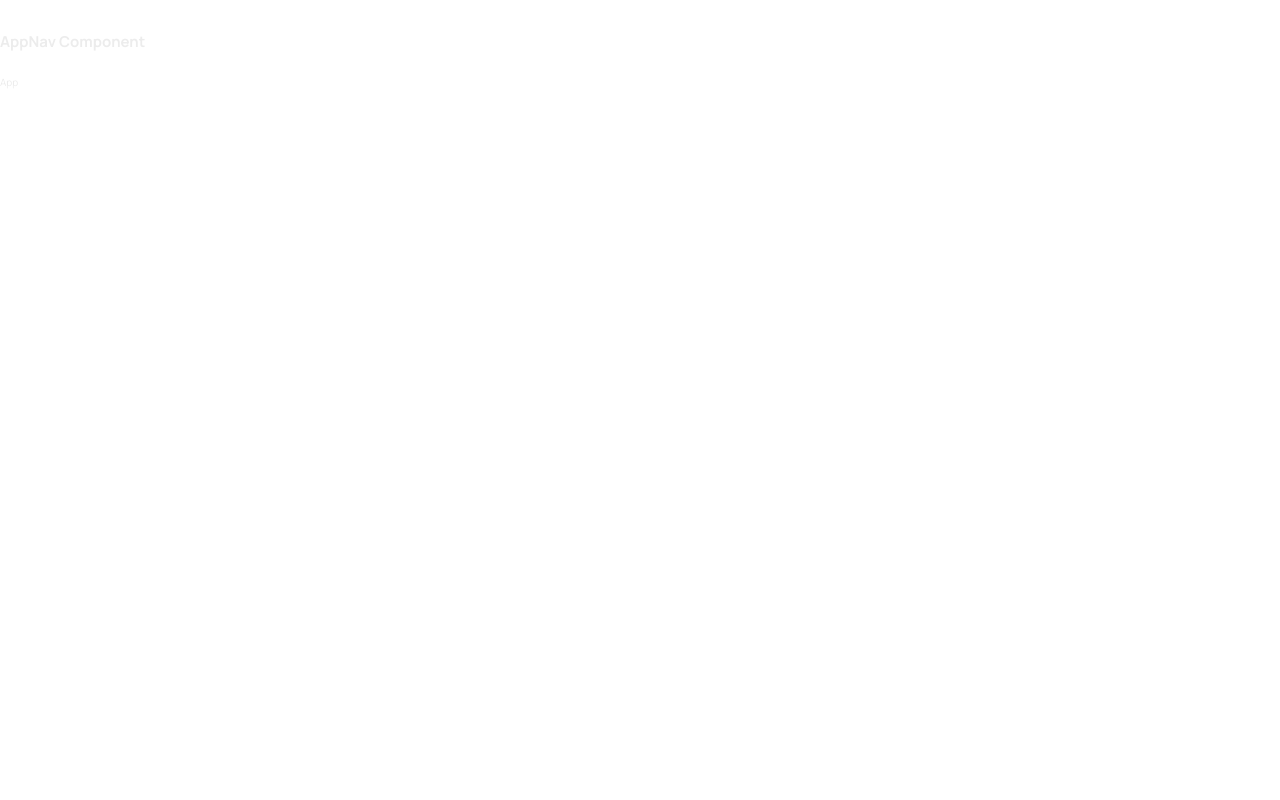
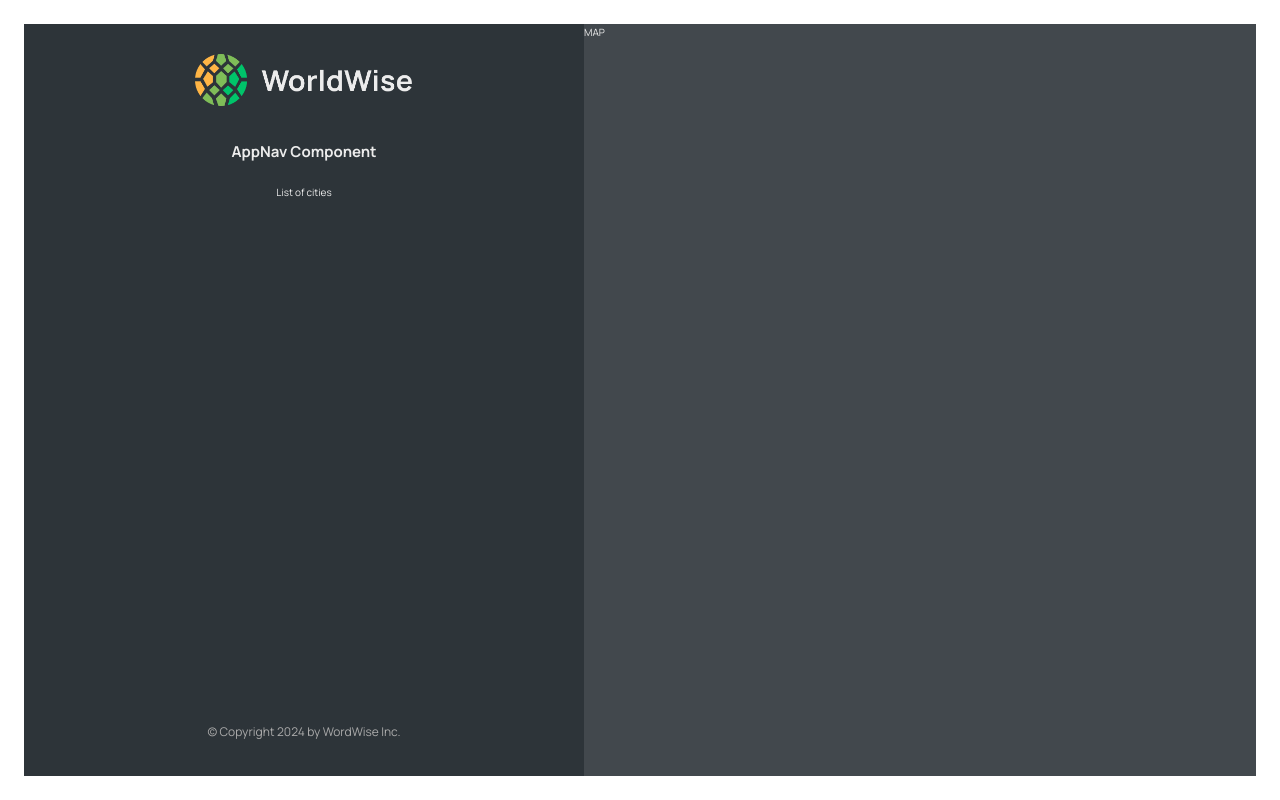
Before and after one commit to 005Dikshant/React-Development, a React (Vite) app in the folder worldwise/: page /app in a window 1280 px wide. Built offline with nearby package versions, Linux system fonts and the light colour scheme.

Commit message:
Adding Map and sidebar component
Keytake aways:

1. Adding Map & Footer to current AppLayout and then calling AppNav from the sidebar

<AppLayout>
      <SideBar>
             <Logo>
             <AppNav>
      <Map>

```diff
--- /dev/null
+++ b/worldwise/src/components/Footer.jsx
@@ -0,0 +1,12 @@
+import React from "react";
+import styles from "./Footer.module.css";
+
+export default function Footer() {
+  return (
+    <footer className={styles.footer}>
+      <p className={styles.copyright}>
+        &copy; Copyright {new Date().getFullYear()} by WordWise Inc.
+      </p>
+    </footer>
+  );
+}
--- /dev/null
+++ b/worldwise/src/components/Footer.module.css
@@ -0,0 +1,8 @@
+.footer {
+  margin-top: auto;
+}
+
+.copyright {
+  font-size: 1.2rem;
+  color: var(--color-light--1);
+}
--- /dev/null
+++ b/worldwise/src/components/Map.jsx
@@ -0,0 +1,7 @@
+import styles from "./Map.module.css";
+
+function Map() {
+  return <div className={styles.mapContainer}>MAP</div>;
+}
+
+export default Map;
--- a/worldwise/src/components/Sidebar.module.css
+++ b/worldwise/src/components/Sidebar.module.css
@@ -8,12 +8,3 @@
   align-items: center;
   height: calc(100vh - 4.8rem);
 }
-
-.footer {
-  margin-top: auto;
-}
-
-.copyright {
-  font-size: 1.2rem;
-  color: var(--color-light--1);
-}
--- /dev/null
+++ b/worldwise/src/components/Siderbar.jsx
@@ -0,0 +1,16 @@
+import Logo from "./Logo.jsx";
+import AppNav from "./AppNav";
+import Footer from "./Footer.jsx";
+import styles from "./Sidebar.module.css";
+
+export default function Siderbar() {
+  return (
+    <div className={styles.sidebar}>
+      <Logo />
+      <AppNav />
+
+      <p>List of cities</p>
+      <Footer />
+    </div>
+  );
+}
--- a/worldwise/src/pages/AppLayout.jsx
+++ b/worldwise/src/pages/AppLayout.jsx
@@ -1,11 +1,12 @@
-import React from "react";
-import AppNav from "../components/AppNav";
+import Siderbar from "../components/Siderbar";
+import Map from "../components/Map";
+import styles from "./AppLayout.module.css";
 
 export default function AppLayout() {
   return (
-    <div>
-      <AppNav />
-      <p>App</p>
+    <div className={styles.app}>
+      <Siderbar />
+      <Map />
     </div>
   );
 }
```
